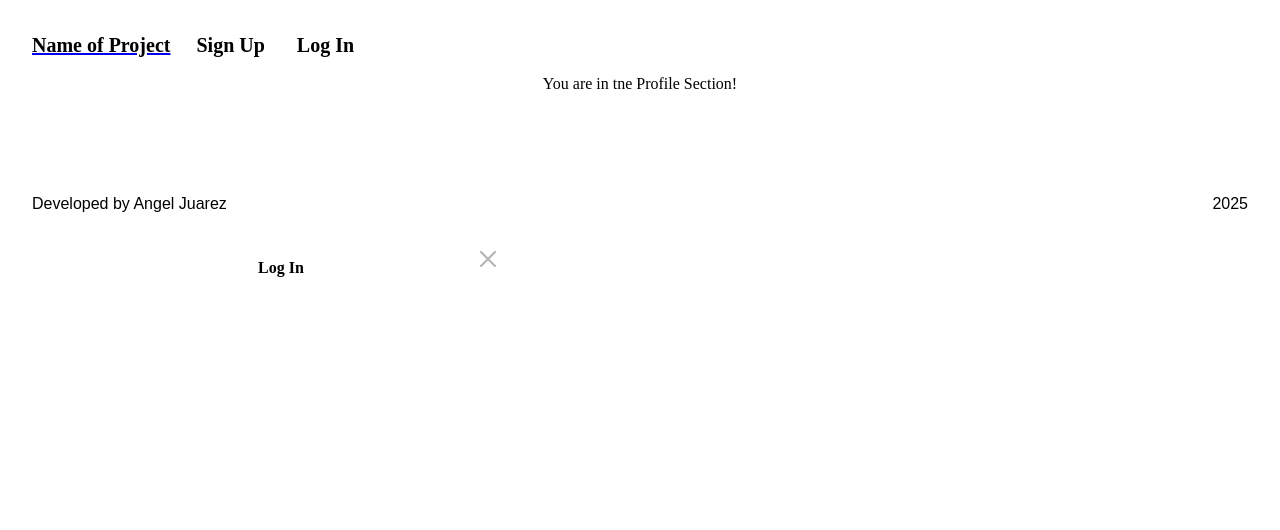
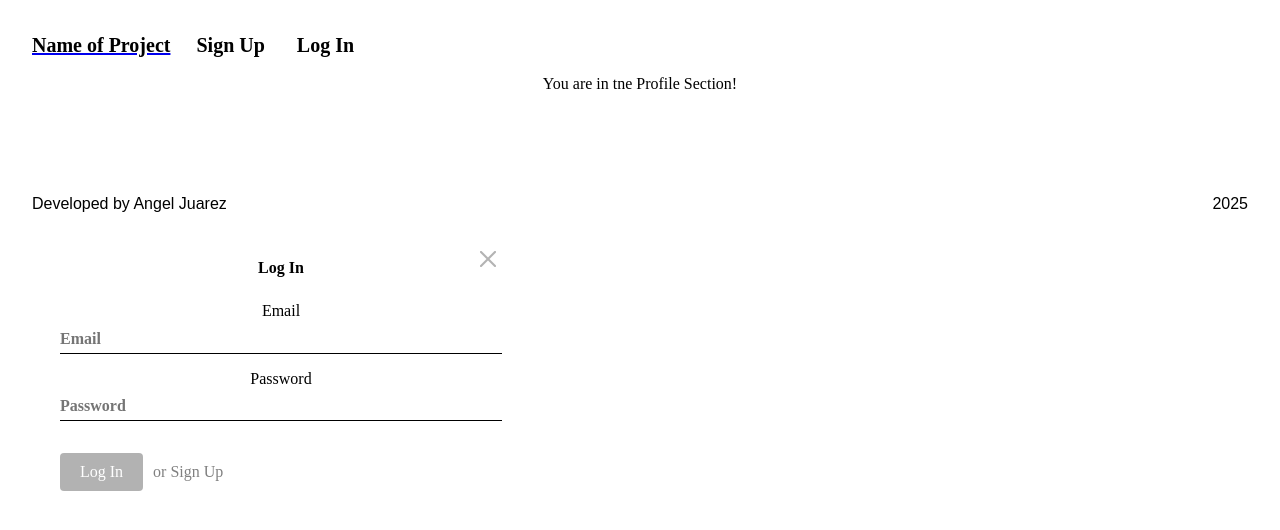
Before and after one commit to ajuarezse/tripleTenFinalProject_React, a React (Vite) app: page /profile in a window 1280 px wide. Both pictures are taken after a click on the button "Log In". Shown: the top 530 px of the page. Built offline with nearby package versions, Linux system fonts and the light colour scheme.

Commit message:
add email and password to form

```diff
--- a/src/components/LoginModal/LoginModal.jsx
+++ b/src/components/LoginModal/LoginModal.jsx
@@ -7,7 +7,37 @@ const LoginModal = ({ isOpen, onClose }) => {
       onClose={onClose}
       title="Log In"
       buttonText="Log In"
-    ></ModalWithForm>
+    >
+      <label htmlFor="login-email">
+        Email
+        <input
+          type="email"
+          name="email"
+          id="login-email"
+          required
+          className="modal__input"
+          placeholder="Email"
+        />
+      </label>
+      <label htmlFor="login-password">
+        Password
+        <input
+          type="password"
+          name="password"
+          id="login-password"
+          className="modal__input"
+          placeholder="Password"
+        />
+      </label>
+      <div className="modal__button-container">
+        <button className="modal__submit" type="submit">
+          Log In
+        </button>
+        <button className="modal__switch-button" type="button">
+          or Sign Up
+        </button>
+      </div>
+    </ModalWithForm>
   );
 };
 
```
